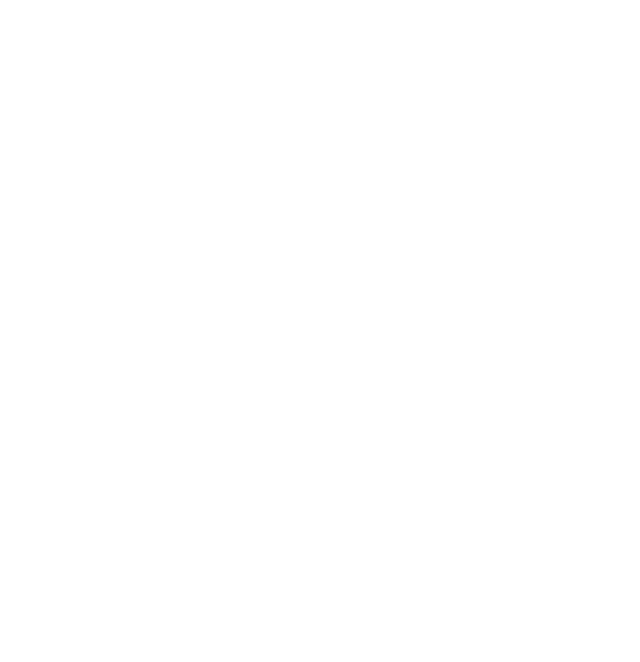
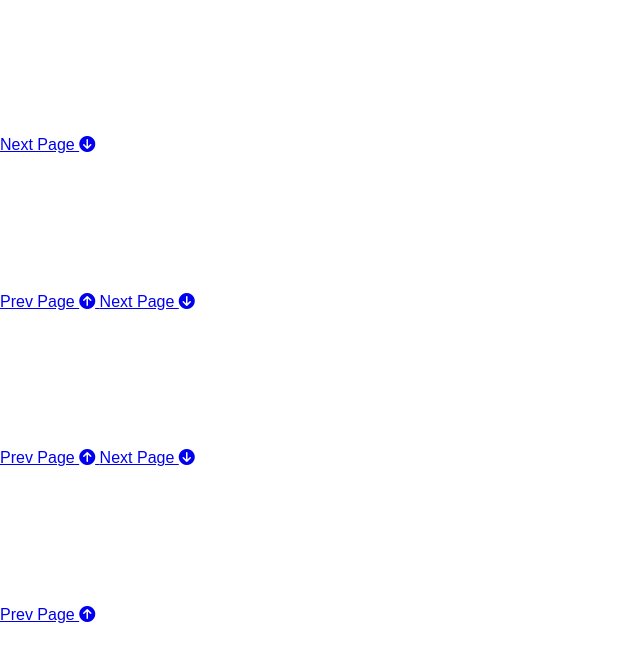
Before and after one commit to arnold-O/Tailwind-Files, a plain HTML site: page portfolio/index.html in a window 1280 px wide. Shown: the whole page, without its empty margins (0-640 px from the left). Drawn offline with Linux system fonts and the light colour scheme.

Commit message:
adding custom properties to style.css

```diff
--- a/portfolio/index.html
+++ b/portfolio/index.html
@@ -1,12 +1,86 @@
 <!DOCTYPE html>
 <html lang="en">
+
 <head>
     <meta charset="UTF-8">
     <meta http-equiv="X-UA-Compatible" content="IE=edge">
     <meta name="viewport" content="width=device-width, initial-scale=1.0">
-    <title>Document</title>
+    <link rel="stylesheet" href="style.css">
+    <link rel="stylesheet" href="https://cdnjs.cloudflare.com/ajax/libs/font-awesome/6.2.0/css/all.min.css"
+        integrity="sha512-xh6O/CkQoPOWDdYTDqeRdPCVd1SpvCA9XXcUnZS2FmJNp1coAFzvtCN9BmamE+4aHK8yyUHUSCcJHgXloTyT2A=="
+        crossorigin="anonymous" referrerpolicy="no-referrer" />
+    <title>Presentation</title>
 </head>
+
 <body>
 
+    <!-- page 1 -->
+    <section id="page-1" class="page">
+        <h1>Welcome to my Presentation</h1>
+        <P>Lorem ipsum dolor sit amet consectetur adipisicing elit. Enim quam aperiam dolor in nisi officia accusantium
+            adipisci recusandae a minus! Est cupiditate corrupti commodi. Est eius quaerat repudiandae delectus minus
+            sit eum obcaecati veritatis at quam, repellat dolor non. Voluptatibus?</P>
+
+        <div>
+            <a href="#page-2" class="btn">
+                Next Page <i class="fas fa-arrow-circle-down"></i>
+            </a>
+        </div>
+
+    </section>
+
+    <!-- page 2 -->
+    <section id="page-2" class="page">
+        <h1>Page 2</h1>
+        <P>Lorem ipsum dolor sit amet consectetur adipisicing elit. Enim quam aperiam dolor in nisi officia accusantium
+            adipisci recusandae a minus! Est cupiditate corrupti commodi. Est eius quaerat repudiandae delectus minus
+            sit eum obcaecati veritatis at quam, repellat dolor non. Voluptatibus?</P>
+
+        <div>
+            <a href="#page-1" class="btn btn-dark">
+                Prev Page <i class="fas fa-arrow-circle-up"></i>
+            </a>
+            <a href="#page-3" class="btn">
+                Next Page <i class="fas fa-arrow-circle-down"></i>
+            </a>
+        </div>
+
+    </section>
+    <!-- page 3 -->
+    <section id="page-3" class="page">
+        <h1>Page 3</h1>
+        <P>Lorem ipsum dolor sit amet consectetur adipisicing elit. Enim quam aperiam dolor in nisi officia accusantium
+            adipisci recusandae a minus! Est cupiditate corrupti commodi. Est eius quaerat repudiandae delectus minus
+            sit eum obcaecati veritatis at quam, repellat dolor non. Voluptatibus?</P>
+
+        <div>
+            <a href="#page-1" class="btn btn-dark
+            ">
+                Prev Page <i class="fas fa-arrow-circle-up"></i>
+            </a>
+            <a href="#page-4" class="btn">
+                Next Page <i class="fas fa-arrow-circle-down"></i>
+            </a>
+        </div>
+
+    </section>
+    <!-- page 4 -->
+    <section id="page-4" class="page">
+        <h1>Page 4</h1>
+        <P>Lorem ipsum dolor sit amet consectetur adipisicing elit. Enim quam aperiam dolor in nisi officia accusantium
+            adipisci recusandae a minus! Est cupiditate corrupti commodi. Est eius quaerat repudiandae delectus minus
+            sit eum obcaecati veritatis at quam, repellat dolor non. Voluptatibus?</P>
+
+        <div>
+            <a href="#page-1" class="btn btn-dark
+            ">
+                Prev Page <i class="fas fa-arrow-circle-up"></i>
+            </a>
+
+        </div>
+
+    </section>
+
 </body>
+
 </html>
--- a/portfolio/style.css
+++ b/portfolio/style.css
@@ -0,0 +1,18 @@
+:root{
+    --page-1-color : steelblue;
+    --page-2-color : tan;
+    --page-3-color : teal;
+    --page-4-color : slateblue;
+    --animate-speed : 1s
+
+}
+
+body{
+    font-family: Arial, Helvetica, sans-serif;
+    line-height: 1.4;
+    color: #fff;
+    margin: 0;
+    padding: 0;
+    box-sizing: border-box;
+    overflow: hidden;
+}
```
